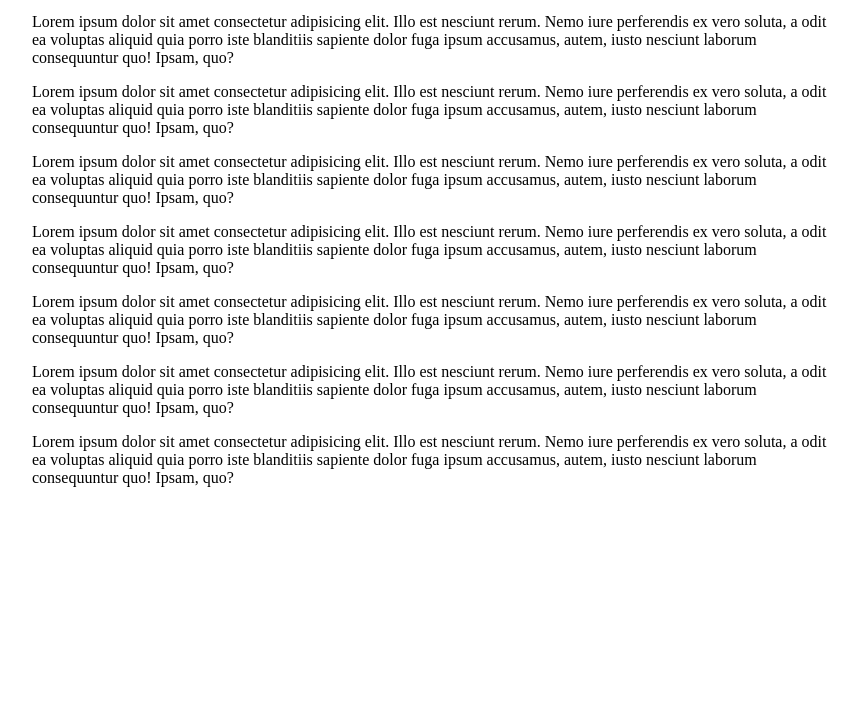
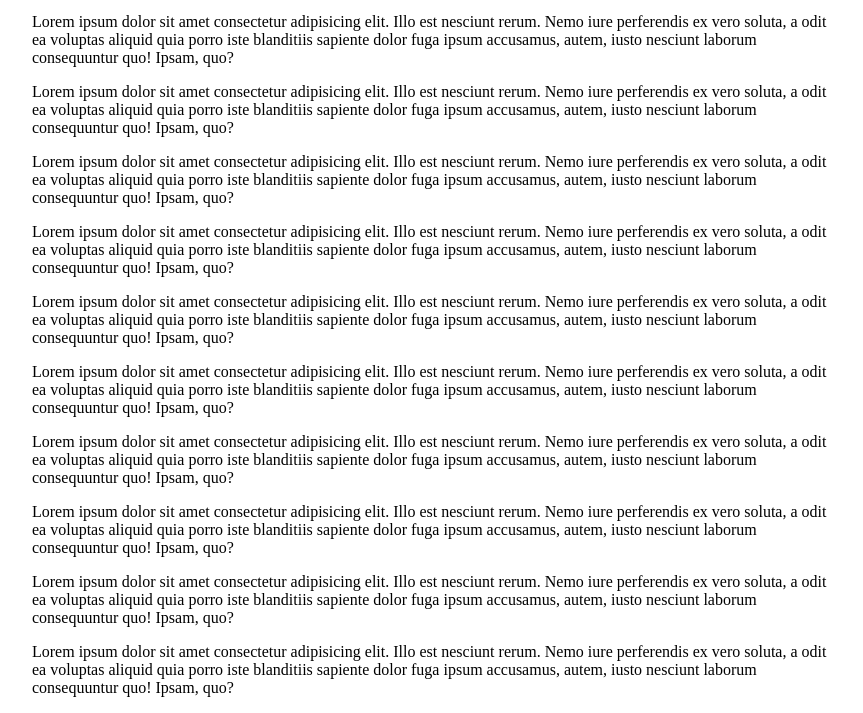
Before and after one commit to lesovikova/HW_5, a plain HTML site: page index.html in a window 1280 px wide. Shown: the part 710-1423 px from the top of the page, without its empty margins (208-1071 px from the left). Before the commit the page ends 1213 px from the top, so only its background shows below. Drawn offline with Linux system fonts and the light colour scheme.

Commit message:
test5 commit

```diff
--- a/index.html
+++ b/index.html
@@ -56,6 +56,9 @@
           <p>Lorem ipsum dolor sit amet consectetur adipisicing elit. Illo est nesciunt rerum. Nemo iure perferendis ex vero soluta, a odit ea voluptas aliquid quia porro iste blanditiis sapiente dolor fuga ipsum accusamus, autem, iusto nesciunt laborum consequuntur quo! Ipsam, quo?</p>
           <p>Lorem ipsum dolor sit amet consectetur adipisicing elit. Illo est nesciunt rerum. Nemo iure perferendis ex vero soluta, a odit ea voluptas aliquid quia porro iste blanditiis sapiente dolor fuga ipsum accusamus, autem, iusto nesciunt laborum consequuntur quo! Ipsam, quo?</p>
           <p>Lorem ipsum dolor sit amet consectetur adipisicing elit. Illo est nesciunt rerum. Nemo iure perferendis ex vero soluta, a odit ea voluptas aliquid quia porro iste blanditiis sapiente dolor fuga ipsum accusamus, autem, iusto nesciunt laborum consequuntur quo! Ipsam, quo?</p>
+          <p>Lorem ipsum dolor sit amet consectetur adipisicing elit. Illo est nesciunt rerum. Nemo iure perferendis ex vero soluta, a odit ea voluptas aliquid quia porro iste blanditiis sapiente dolor fuga ipsum accusamus, autem, iusto nesciunt laborum consequuntur quo! Ipsam, quo?</p>
+          <p>Lorem ipsum dolor sit amet consectetur adipisicing elit. Illo est nesciunt rerum. Nemo iure perferendis ex vero soluta, a odit ea voluptas aliquid quia porro iste blanditiis sapiente dolor fuga ipsum accusamus, autem, iusto nesciunt laborum consequuntur quo! Ipsam, quo?</p>
+          <p>Lorem ipsum dolor sit amet consectetur adipisicing elit. Illo est nesciunt rerum. Nemo iure perferendis ex vero soluta, a odit ea voluptas aliquid quia porro iste blanditiis sapiente dolor fuga ipsum accusamus, autem, iusto nesciunt laborum consequuntur quo! Ipsam, quo?</p>
       </footer>
     </div>
   </body>
```
